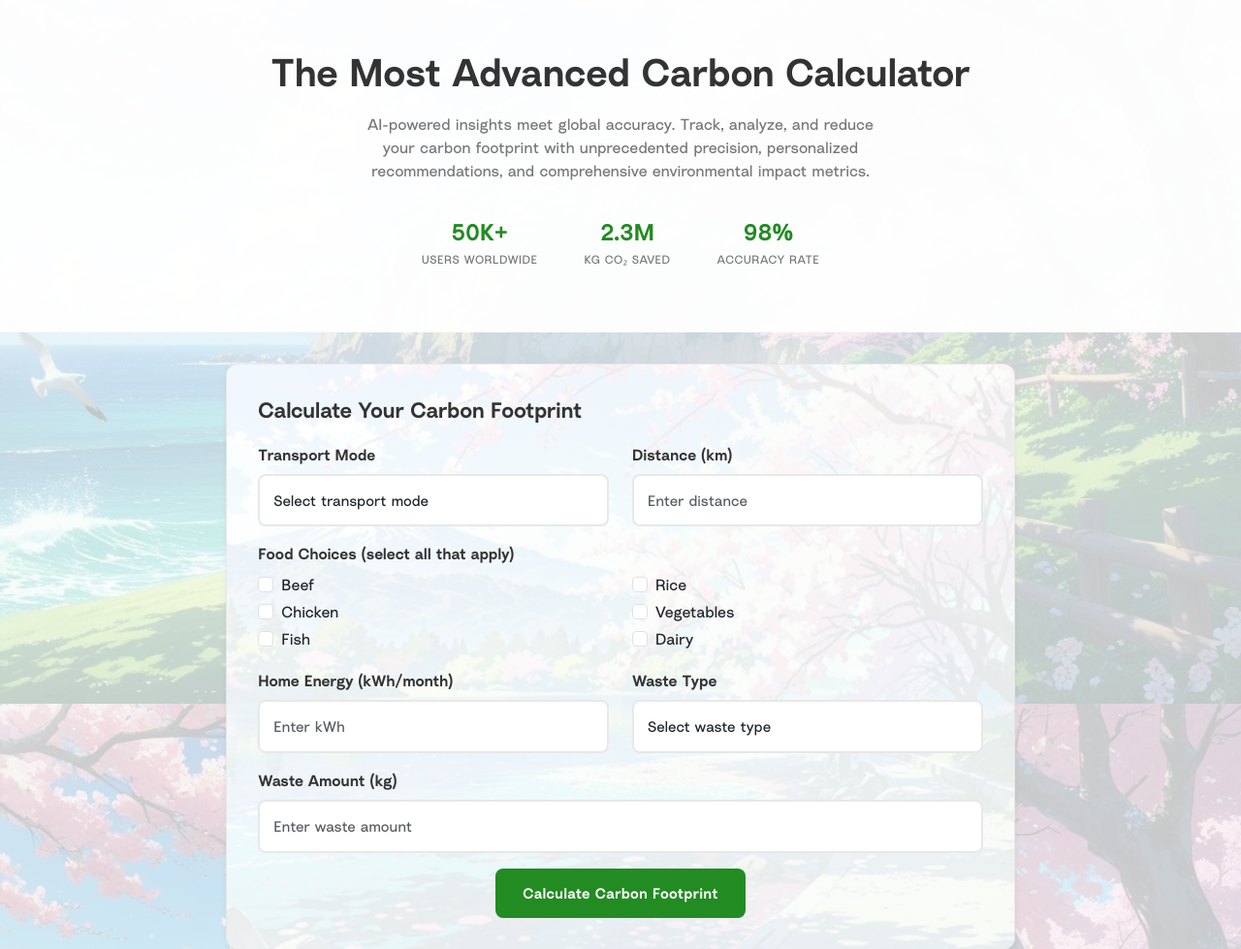
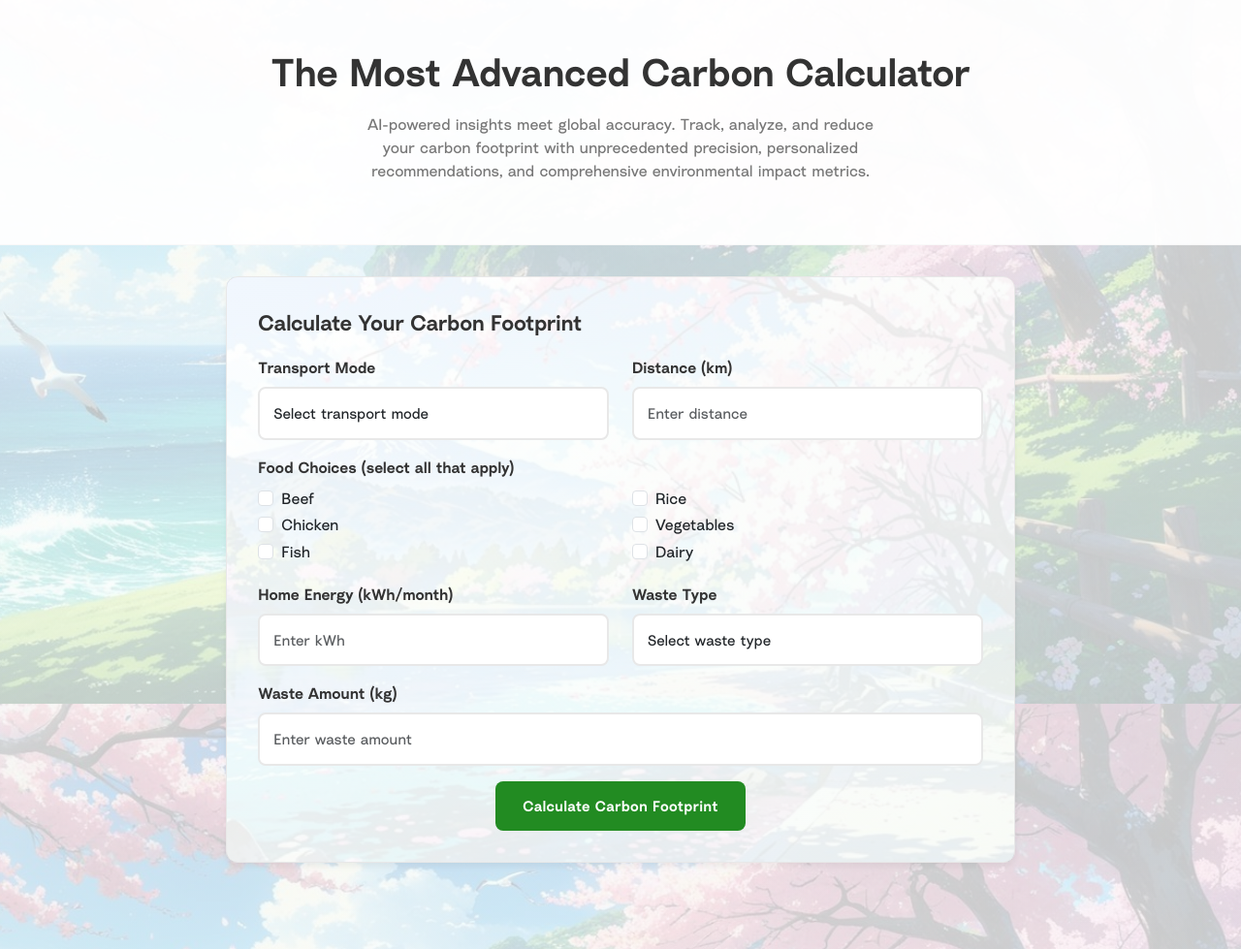
Before and after one commit to tanayvasishtha/NovelSync, a Flask app: page / in a window 1280 px wide. Shown: the part 74-1053 px from the top of the page at 97% size. Run offline with Flask 3, Linux system fonts and the light colour scheme; some libraries are stand-ins or nearby versions.

Commit message:
Removed hero statistics from main page

```diff
--- a/templates/index.html
+++ b/templates/index.html
@@ -1012,20 +1012,7 @@
                 unprecedented precision, personalized recommendations, and comprehensive environmental impact metrics.
             </p>
 
-            <div class="hero-stats">
-                <div class="stat-item">
-                    <div class="stat-number">50K+</div>
-                    <div class="stat-label">Users Worldwide</div>
-                </div>
-                <div class="stat-item">
-                    <div class="stat-number">2.3M</div>
-                    <div class="stat-label">kg CO₂ Saved</div>
-                </div>
-                <div class="stat-item">
-                    <div class="stat-number">98%</div>
-                    <div class="stat-label">Accuracy Rate</div>
-                </div>
-            </div>
+
         </div>
     </section>
 
```
Also changed, not shown: novelsync.db.
